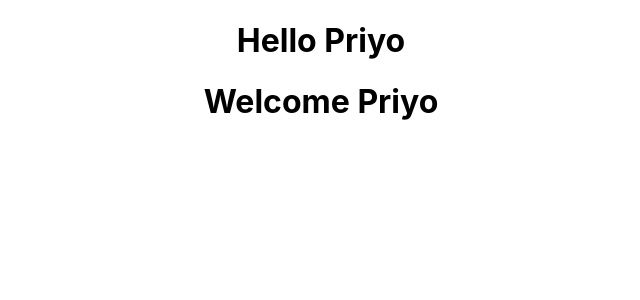
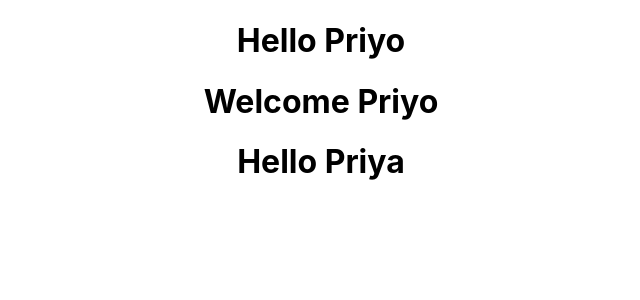
Before and after one commit to priyodas12/Web_Technology_Learning, a React (Create React App) app in the folder ReactLearning/hello-react/: page / in a window 1280 px wide. Shown: the top 300 px of the page, without its empty margins (319-959 px from the left). Built offline with nearby package versions, Linux system fonts and the light colour scheme.

Commit message:
added react create element funtinality

```diff
--- a/ReactLearning/hello-react/src/App.js
+++ b/ReactLearning/hello-react/src/App.js
@@ -3,12 +3,14 @@ import logo from './logo.svg';
 import './App.css';
 import Greet from './Components/Greet'
 import Welcome from './Components/GreetClass'
+import { Hello } from './Components/Hello'
 
 function App() {
   return (
     <div className="App">
         <Greet />
         <Welcome />
+        <Hello />
     </div>
   );
 }
--- /dev/null
+++ b/ReactLearning/hello-react/src/Components/Hello.jsx
@@ -0,0 +1,12 @@
+import React from 'react';
+
+ export const Hello=()=>{
+  //return <h1>Hello Priya</h1>
+  return React.createElement(
+    'div',
+    {id:'test1',className:'testClass1'},
+    React.createElement('h1',
+                        {id:'test2',className:'testClass2'},
+                        'Hello Priya'
+                          ));
+}
```
